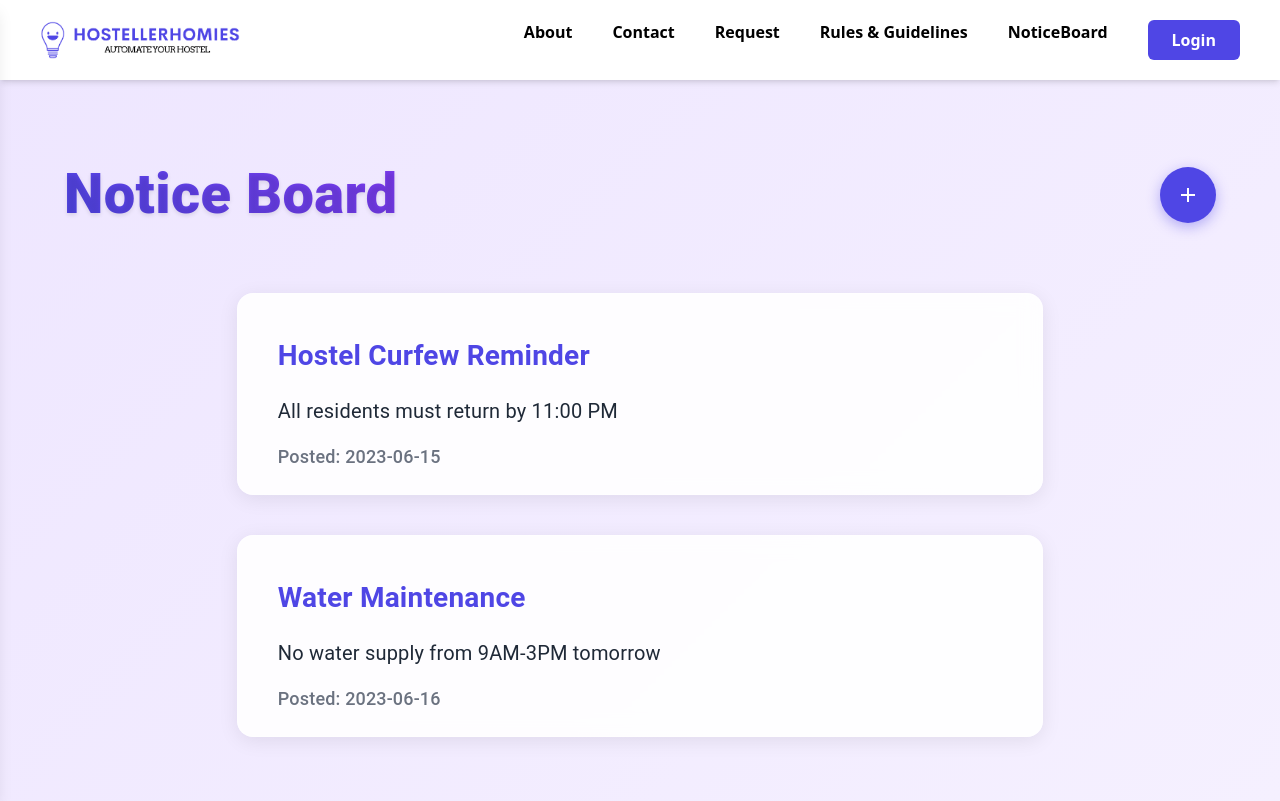
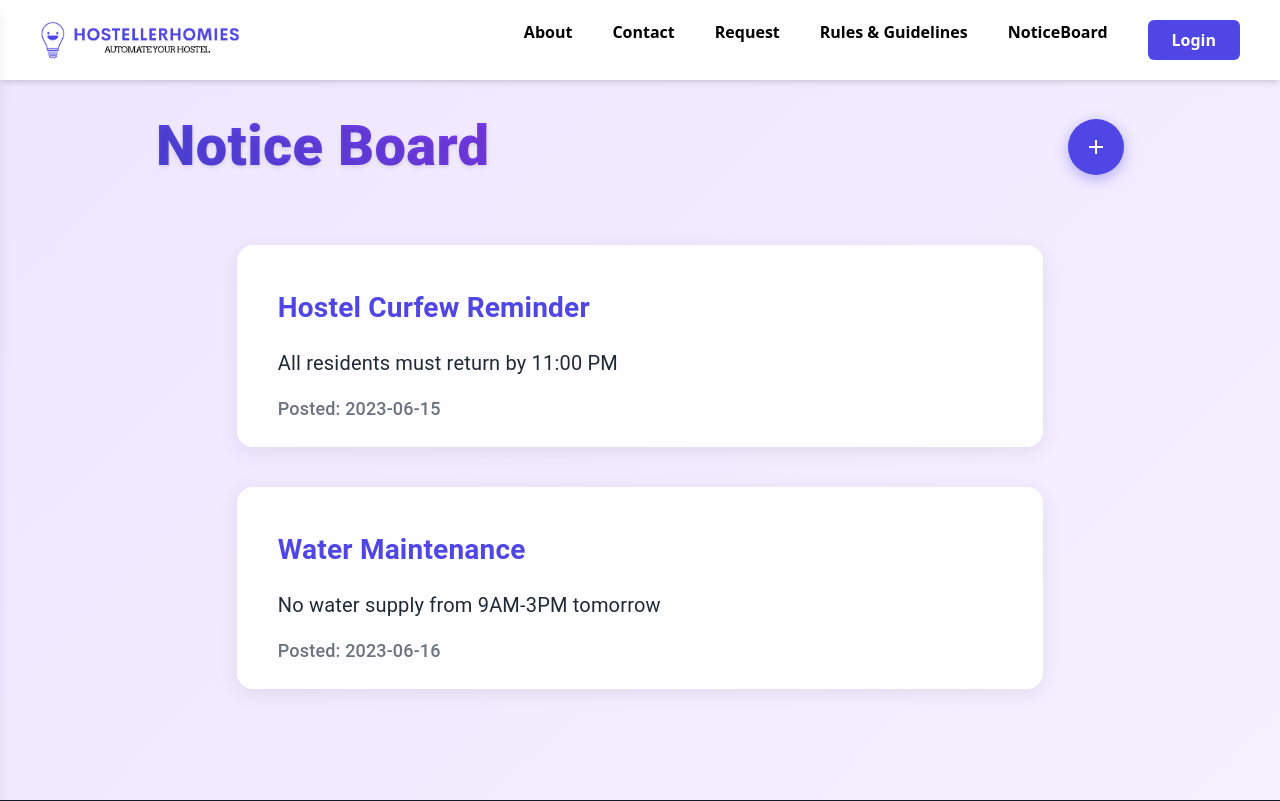
Before and after one commit to CoderRaushan/HostellerHomies, a React (Vite) app in the folder client/: page /notices in a window 1280 px wide. Built offline with nearby package versions, Linux system fonts and the light colour scheme.

Commit message:
notice board bug fixed

```diff
--- a/client/src/components/LandingSite/NoticeBoard/NoticeBoard.jsx
+++ b/client/src/components/LandingSite/NoticeBoard/NoticeBoard.jsx
@@ -1,3 +1,4 @@
+
 import React, { useState } from "react";
 import {
   Box,
@@ -54,18 +55,20 @@ const NoticeBoard = () => {
         minHeight: "100vh",
         background: "linear-gradient(135deg, #EEE6FF 0%, #F5F0FF 100%)",
         padding: { xs: 2, sm: 4, md: 6, lg: 8 },
-        pt: { xs: 12, sm: 14, lg: 20 }, // Adjusted padding for larger screens
+        pt: { xs: 10, sm: 12, md: 14 },
       }}
     >
-      {/* Header */}
+      {/* Header with title and FAB aligned */}
       <Box
         sx={{
           display: "flex",
           justifyContent: "space-between",
+          marginTop: { xs: 4, sm: 6, lg: 6 },
           alignItems: "center",
           mb: { xs: 4, sm: 6, lg: 8 },
           mx: "auto",
-          maxWidth: "1200px",
+          maxWidth: "1000px",
+          px: 2,
         }}
       >
         <Typography
@@ -73,13 +76,11 @@ const NoticeBoard = () => {
           sx={{
             background: "linear-gradient(45deg, #4f46e5, #7c3aed)",
             backgroundClip: "text",
-
             WebkitBackgroundClip: "text",
             color: "transparent",
             fontWeight: 800,
             fontSize: { xs: "2rem", sm: "2.5rem", md: "3rem", lg: "3.5rem" },
             textShadow: "0px 2px 4px rgba(0,0,0,0.1)",
-            textAlign: "center", // Centered header
           }}
         >
           Notice Board
@@ -92,20 +93,21 @@ const NoticeBoard = () => {
             bgcolor: "#4f46e5",
             "&:hover": { bgcolor: "#4338ca" },
             boxShadow: "0 4px 14px rgba(79, 70, 229, 0.4)",
+            zIndex: 1,
           }}
         >
           <AddIcon />
         </Fab>
       </Box>
 
-      {/* Notices Container */}
+      {/* Notices List */}
       <Box
         sx={{
-          maxWidth: { xs: "100%", sm: "90%", md: "80%", lg: "70%" }, // Responsive width
+          maxWidth: { xs: "100%", sm: "90%", md: "80%", lg: "70%" },
           mx: "auto",
           display: "flex",
           flexDirection: "column",
-          gap: { xs: 3, sm: 4, lg: 5 }, // Adjusted gap for larger screens
+          gap: { xs: 3, sm: 4, lg: 5 },
         }}
       >
         {notices.map((notice) => (
@@ -183,13 +185,16 @@ const NoticeBoard = () => {
         >
           Add New Notice
         </DialogTitle>
-        <DialogContent sx={{ p: 3, pt: 4 }}>
+        <DialogContent className="mt-6" sx={{ p: 3, pt: 4 }}>
           <TextField
+
             autoFocus
             label="Notice Title"
             fullWidth
             value={newNotice.title}
-            onChange={(e) => setNewNotice({ ...newNotice, title: e.target.value })}
+            onChange={(e) =>
+              setNewNotice({ ...newNotice, title: e.target.value })
+            }
             sx={{ mb: 3 }}
           />
           <TextField
@@ -198,7 +203,9 @@ const NoticeBoard = () => {
             multiline
             rows={4}
             value={newNotice.content}
-            onChange={(e) => setNewNotice({ ...newNotice, content: e.target.value })}
+            onChange={(e) =>
+              setNewNotice({ ...newNotice, content: e.target.value })
+            }
           />
         </DialogContent>
         <DialogActions sx={{ p: 3, gap: 1 }}>
```
